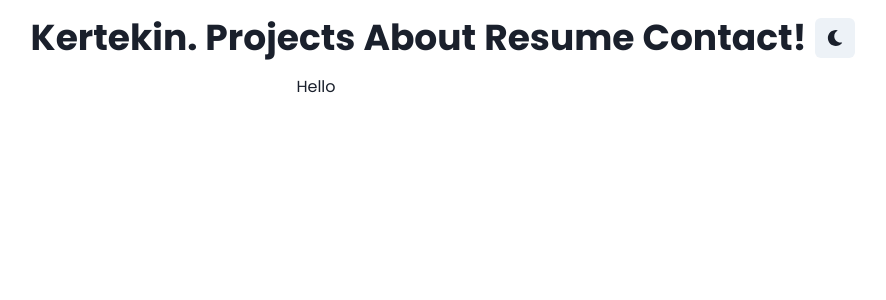
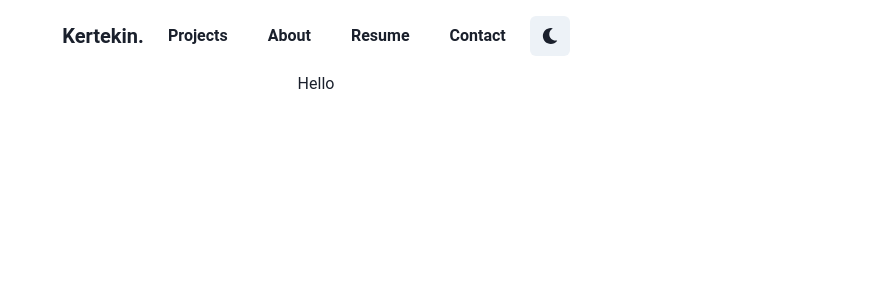
Before and after one commit to Selimology/nextjs-portfolio-website, a Next.js app: page / in a window 1280 px wide. Shown: the top 300 px of the page, without its empty margins (324-1210 px from the left). Built offline with nearby package versions, Linux system fonts and the light colour scheme.

Commit message:
chore: change font & size

```diff
--- a/src/components/layout/Header.tsx
+++ b/src/components/layout/Header.tsx
@@ -1,5 +1,12 @@
-import { Heading, HStack, IconButton, useColorMode } from '@chakra-ui/react';
+import {
+  Heading,
+  HStack,
+  IconButton,
+  useColorMode,
+  Button,
+} from '@chakra-ui/react';
 import Link from 'next/link';
+import NextLink from 'next/link';
 import { FaMoon, FaSun } from 'react-icons/fa';
 
 const Header = () => {
@@ -13,17 +20,34 @@ const Header = () => {
       alignItems="center"
       py={4}
     >
-      <Heading>
-        <Link href="/">Kertekin. </Link>
+      <Heading size="md">
+        <Link href="/">Kertekin.</Link>
       </Heading>
 
       <HStack alignItems="center" spacing={2}>
-        <Heading>Projects</Heading>
-        <Heading>About</Heading>
-        <Heading>Resume</Heading>
-        <Heading>Contact!</Heading>
+        <NextLink href="/" passHref>
+          <Button size="md" variant="ghost">
+            Projects
+          </Button>
+        </NextLink>
+        <NextLink href="/" passHref>
+          <Button size="md" variant="ghost">
+            About
+          </Button>
+        </NextLink>
+        <NextLink href="/" passHref>
+          <Button size="md" variant="ghost">
+            Resume
+          </Button>
+        </NextLink>
+        <NextLink href="/" passHref>
+          <Button size="md" variant="ghost">
+            Contact
+          </Button>
+        </NextLink>
         <IconButton
           aria-label="toggle the theme"
+          size={'md'}
           icon={colorMode === 'light' ? <FaMoon /> : <FaSun />}
           onClick={toggleColorMode}
         />
--- a/src/theme/index.ts
+++ b/src/theme/index.ts
@@ -2,8 +2,8 @@ import { extendTheme, theme as base } from '@chakra-ui/react';
 
 const theme = extendTheme({
   fonts: {
-    heading: `Poppins, ${base.fonts.heading}`,
-    body: `Poppins, ${base.fonts.body}`,
+    heading: `Roboto, ${base.fonts.heading}`,
+    body: `Roboto, ${base.fonts.body}`,
   },
 });
 
```
